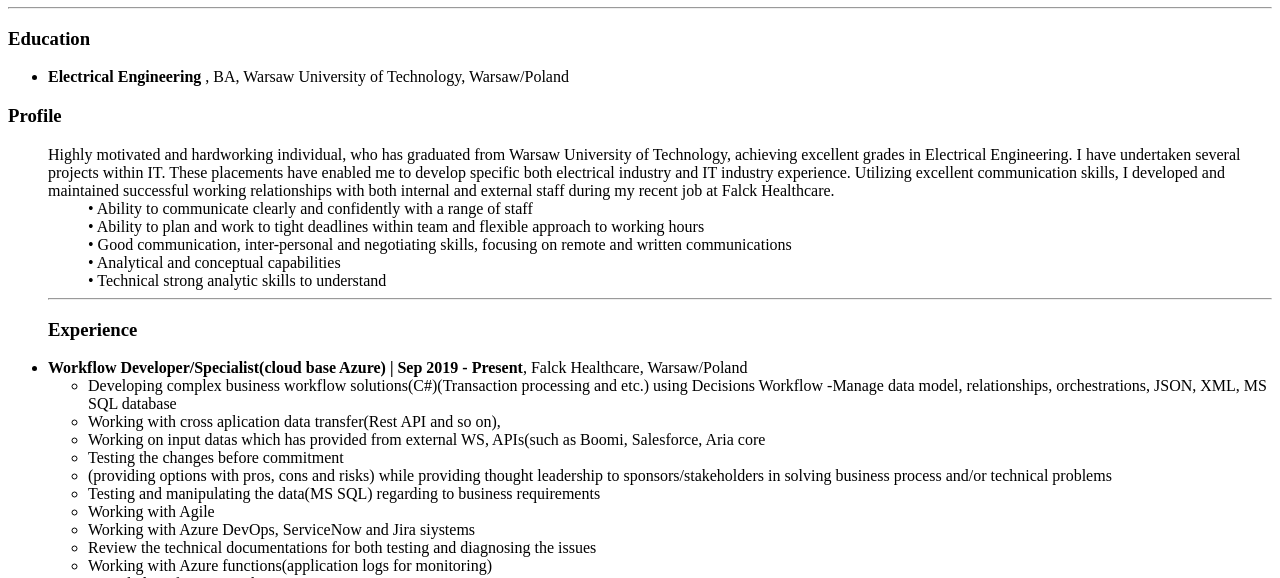
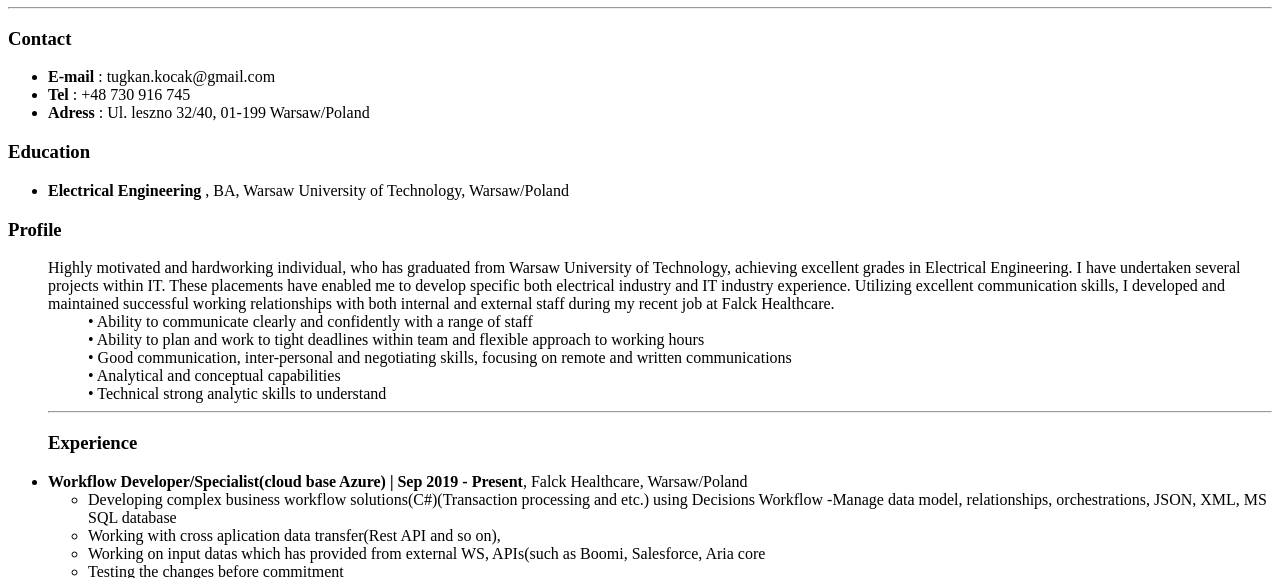
Before and after one commit to tugkankocak/cv, a plain HTML site: page index.html in a window 1280 px wide. Shown: the part 219-797 px from the top of the page. Drawn offline with Linux system fonts and the light colour scheme.

Commit message:
Update index.html

```diff
--- a/index.html
+++ b/index.html
@@ -58,6 +58,12 @@ instead of <b></b>  to make it bold-->
 
 <hr>
 
+<h3>Contact</h3>
+<ul>
+    <li><strong>E-mail </strong>: tugkan.kocak@gmail.com</li>
+    <li><strong>Tel </strong>: +48 730 916 745</li>
+    <li><strong>Adress </strong>: Ul. leszno 32/40, 01-199 Warsaw/Poland</li>
+</ul>
 <h3>Education</h3>
 <ul>
     <li><strong>Electrical Engineering </strong>, BA, Warsaw University of Technology, Warsaw/Poland</li>
```
